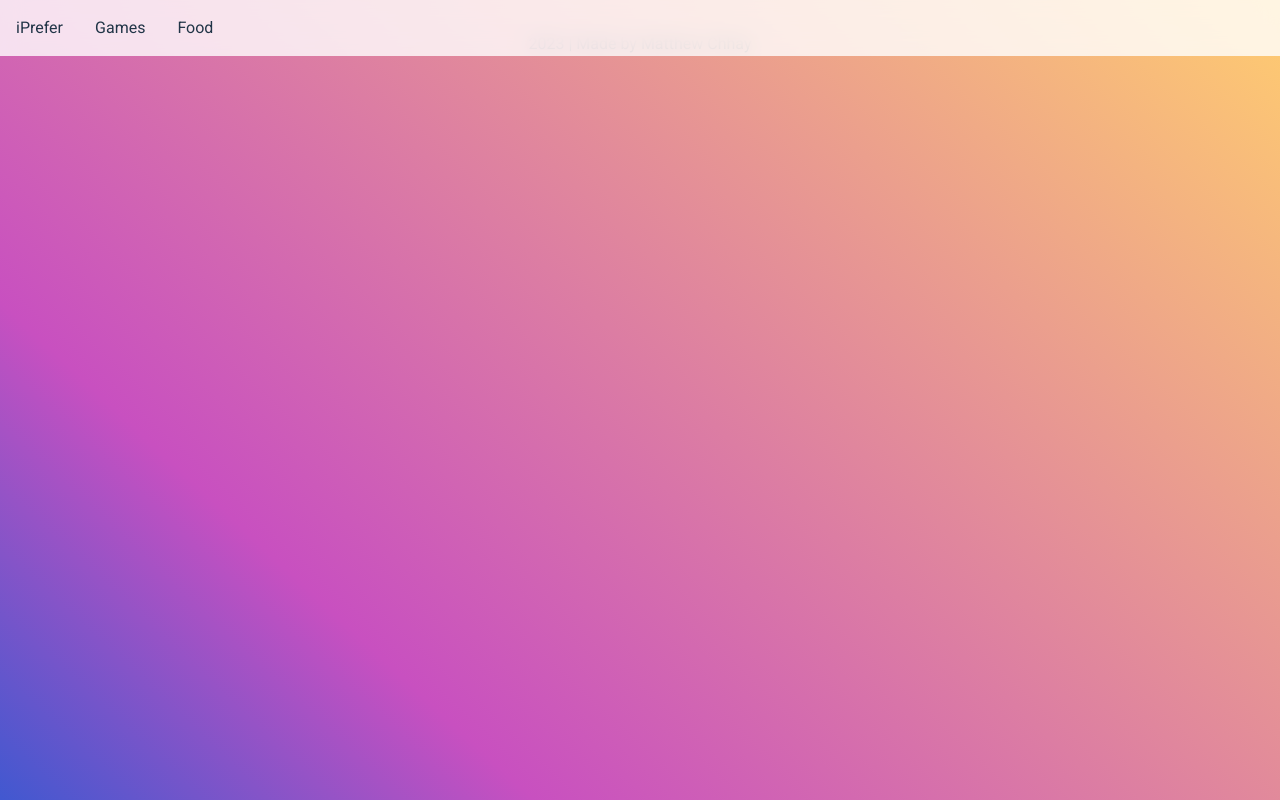
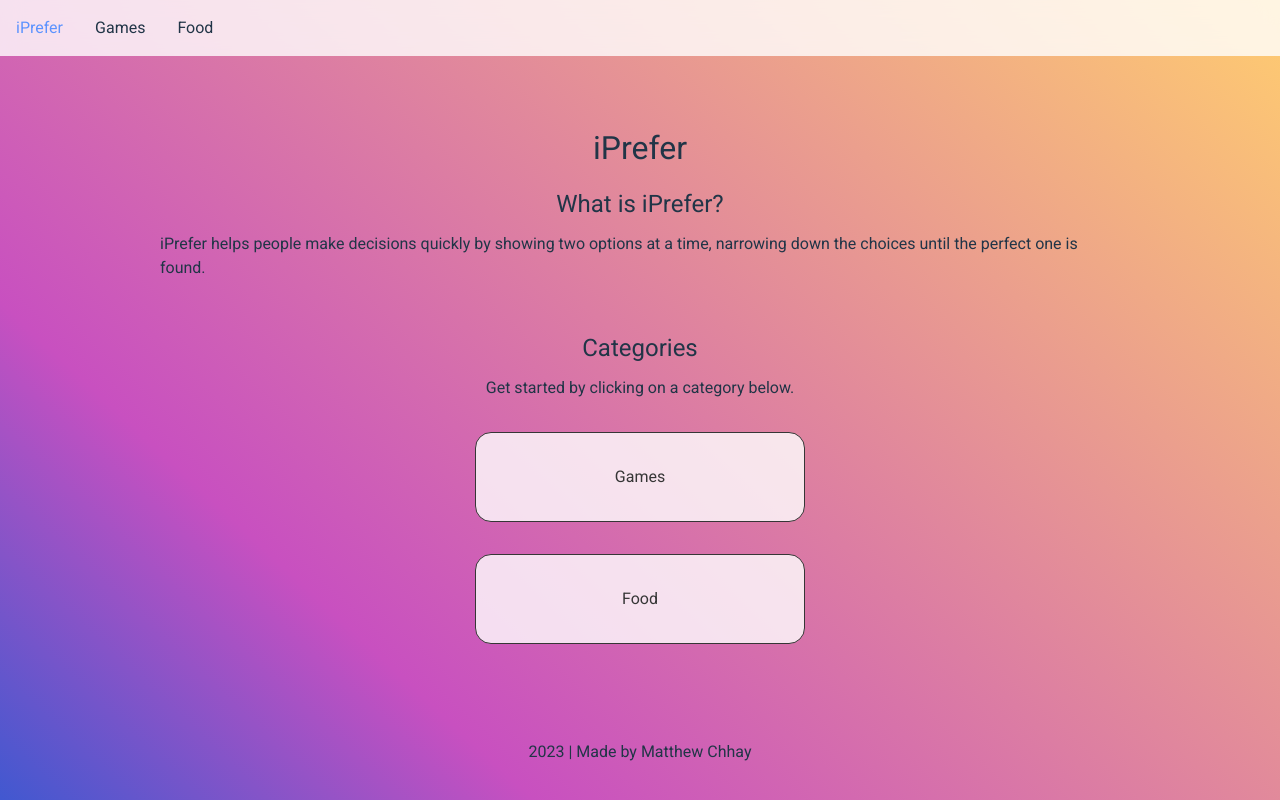
Before and after one commit to chhaymatt/iPrefer, a React (Vite) app: page / in a window 1280 px wide. Built offline with nearby package versions, Linux system fonts and the light colour scheme.

Commit message:
ghpages refresh works on HashRouter

```diff
--- a/package.json
+++ b/package.json
@@ -1,5 +1,6 @@
 {
 	"name": "iprefer",
+	"homepage": "http://chhaymatt.github.io/iPrefer",
 	"private": true,
 	"version": "0.0.0",
 	"type": "module",
--- a/src/App.tsx
+++ b/src/App.tsx
@@ -12,12 +12,12 @@ const App: React.FC = () => {
 		<div className="App">
 			<Nav />
 			<Routes>
-				<Route path="/iPrefer" element={<Home />}></Route>
+				<Route path="/" element={<Home />}></Route>
 				<Route
-					path="/iPrefer/games"
+					path="/games"
 					element={<CardList key="games" options={games} />}></Route>
 				<Route
-					path="/iPrefer/food"
+					path="/food"
 					element={<CardList key="food" options={food} />}></Route>
 			</Routes>
 
--- a/src/components/Home/Home.tsx
+++ b/src/components/Home/Home.tsx
@@ -13,16 +13,15 @@ const Home = () => {
 			<br></br>
 			<h2>Categories</h2>
 			<p>Get started by clicking on a category below.</p>
-			<NavLink className={styles.Link} to="/iPrefer/games">
+			<NavLink className={styles.Link} to="/games">
 				Games
 			</NavLink>
-			<NavLink className={styles.Link} to="/iPrefer/food">
+			<NavLink className={styles.Link} to="/food">
 				Food
 			</NavLink>
-			<h2>Known Issues</h2>
+			{/* <h2>Known Issues</h2>
 			<ul>
-				<li>Refreshing the page will result in 404 Not Found.</li>
-			</ul>
+			</ul> */}
 		</div>
 	);
 };
--- a/src/components/Nav/Nav.tsx
+++ b/src/components/Nav/Nav.tsx
@@ -12,7 +12,7 @@ const Nav = () => {
 					className={({ isActive }) =>
 						isActive ? styles.Active : styles.Link
 					}
-					to="/iPrefer"
+					to="/"
 					end>
 					iPrefer
 				</NavLink>
@@ -20,14 +20,14 @@ const Nav = () => {
 					className={({ isActive }) =>
 						isActive ? styles.Active : styles.Link
 					}
-					to="/iPrefer/games">
+					to="/games">
 					Games
 				</NavLink>
 				<NavLink
 					className={({ isActive }) =>
 						isActive ? styles.Active : styles.Link
 					}
-					to="/iPrefer/food">
+					to="/food">
 					Food
 				</NavLink>
 			</div>
--- a/src/main.tsx
+++ b/src/main.tsx
@@ -1,13 +1,13 @@
 import React from "react";
 import ReactDOM from "react-dom/client";
-import { BrowserRouter } from "react-router-dom";
+import { BrowserRouter, HashRouter } from "react-router-dom";
 import App from "./App";
 import "./index.css";
 
 ReactDOM.createRoot(document.getElementById("root") as HTMLElement).render(
 	<React.StrictMode>
-		<BrowserRouter>
+		<HashRouter>
 			<App />
-		</BrowserRouter>
+		</HashRouter>
 	</React.StrictMode>
 );
```
Lines whose indentation alone changed are shown as unchanged.
